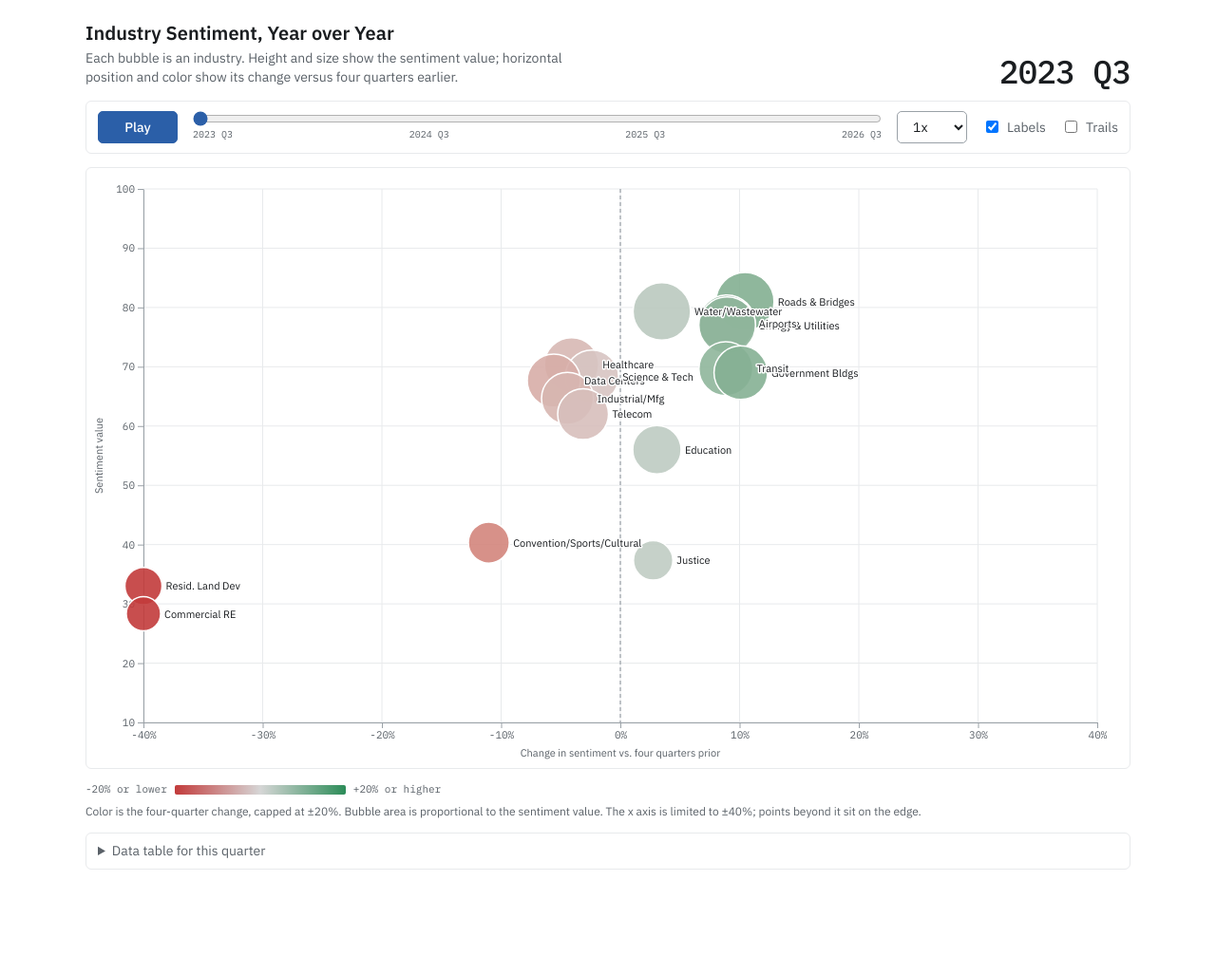
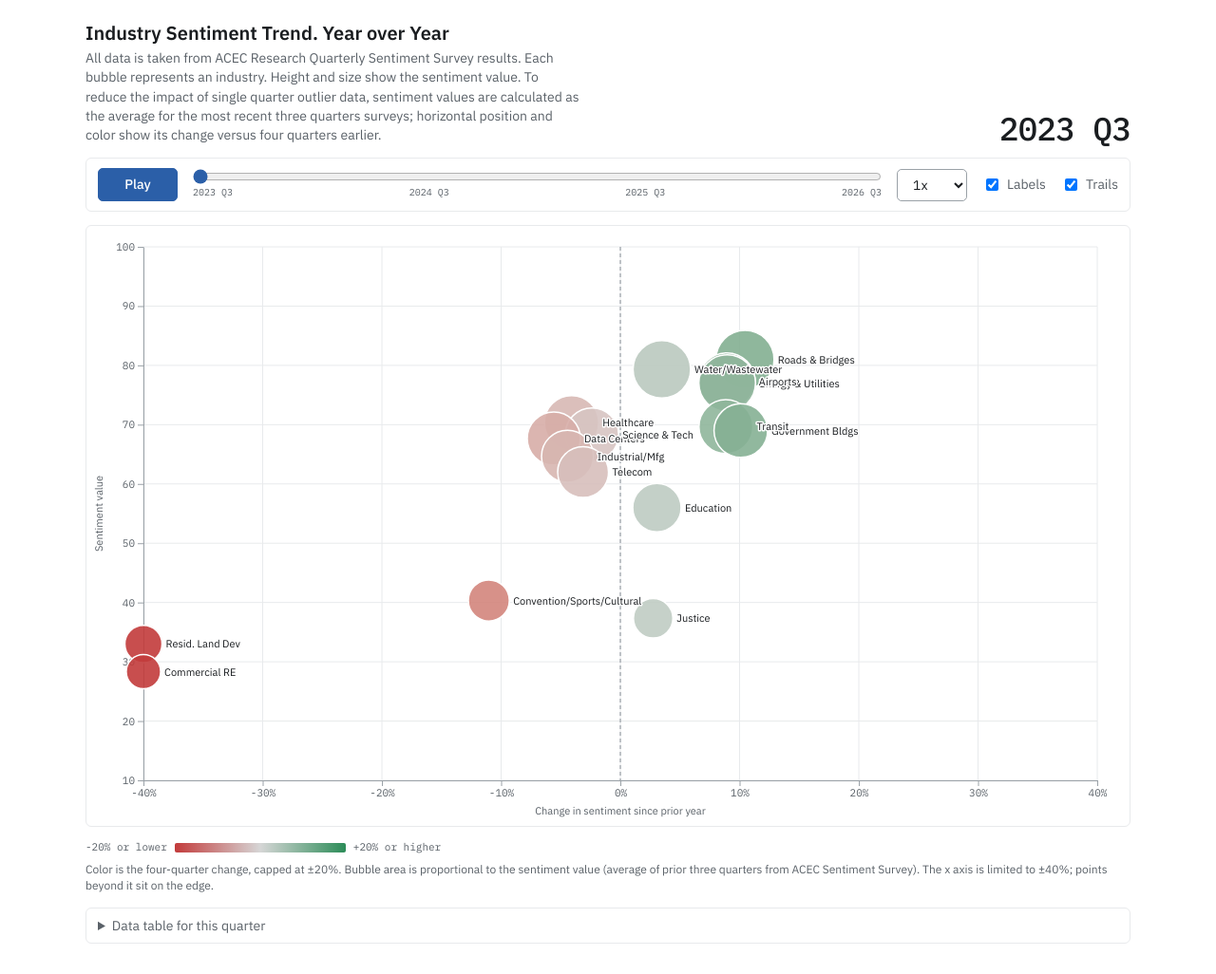
Before and after one commit to RaoulGithub/sentiment-chart, a plain HTML site: page index.html in a window 1280 px wide. Shown: the whole page at 95% size. Before the commit the page ends 948 px from the top, so only its background shows below. Drawn offline with Linux system fonts and the light colour scheme.

Commit message:
Revise header and content for industry sentiment chart
Updated header text and descriptions for clarity. Adjusted checkbox states and modified legend explanation for better understanding.

```diff
--- a/index.html
+++ b/index.html
@@ -21,7 +21,7 @@ body{background:var(--bg);color:var(--fg);font-family:var(--font);font-size:14px
 header{display:flex;flex-wrap:wrap;align-items:flex-end;justify-content:space-between;gap:8px 24px}
 h1{font-size:20px;font-weight:600;margin:0;text-wrap:balance}
 .sub{color:var(--muted);margin:2px 0 0;max-width:62ch}
-.period{font-family:var(--mono);font-size:34px;font-weight:500;letter-spacing:-.02em;font-variant-numeric:tabular-nums;line-height:1}
+.period{font-family:var(--mono);font-size:34px;font-weight:500;letter-spacing:-.02em;font-variant-numeric:tabular-nums;line-height:1;text-align:center}
 .controls{display:flex;flex-wrap:wrap;align-items:center;gap:10px 16px;background:var(--surface);border:1px solid var(--grid);border-radius:6px;padding:10px 12px}
 button,select{font:inherit;color:var(--fg);background:var(--bg);border:1px solid var(--axis);border-radius:5px;padding:6px 12px;cursor:pointer}
 button#play{min-width:84px;font-weight:500;background:var(--accent);border-color:var(--accent);color:#fff}
@@ -56,8 +56,8 @@ body{margin:0}
 <div class="wrap">
   <header>
     <div>
-      <h1>Industry Sentiment, Year over Year</h1>
-      <p class="sub">Each bubble is an industry. Height and size show the sentiment value; horizontal position and color show its change versus four quarters earlier.</p>
+      <h1>Industry Sentiment Trend. Year over Year</h1>
+      <p class="sub">All data is taken from ACEC Research Quarterly Sentiment Survey results. Each bubble represents an industry. Height and size show the sentiment value. To reduce the impact of single quarter outlier data, sentiment values are calculated as the average for the most recent three quarters surveys; horizontal position and color show its change versus four quarters earlier.</p>
     </div>
     <div class="period" id="periodLabel" aria-live="polite"></div>
   </header>
@@ -74,7 +74,7 @@ body{margin:0}
       <option value="550">2x</option>
     </select>
     <label class="chk"><input id="labels" type="checkbox" checked> Labels</label>
-    <label class="chk"><input id="trails" type="checkbox"> Trails</label>
+    <label class="chk"><input id="trails" type="checkbox" checked> Trails</label>
   </div>
 
   <div class="chartbox" id="chartbox">
@@ -84,7 +84,7 @@ body{margin:0}
 
   <div class="legend">
     <div class="ramp"><span>-20% or lower</span><i></i><span>+20% or higher</span></div>
-    <div>Color is the four-quarter change, capped at ±20%. Bubble area is proportional to the sentiment value. The x axis is limited to ±40%; points beyond it sit on the edge.</div>
+    <div>Color is the four-quarter change, capped at ±20%. Bubble area is proportional to the sentiment value (average of prior three quarters from ACEC Sentiment Survey). The x axis is limited to ±40%; points beyond it sit on the edge.</div>
   </div>
 
   <details>
@@ -163,7 +163,7 @@ function layout(){
     .call(g => g.selectAll('.tick line').attr('stroke', css('--axis')));
   ax.selectAll('.tick text').attr('fill', css('--muted'));
   svg.append('text').attr('x', (M.l + W - M.r)/2).attr('y', H - 8).attr('text-anchor', 'middle')
-    .text('Change in sentiment vs. four quarters prior');
+    .text('Change in sentiment since prior year');
   svg.append('text').attr('transform', `translate(13,${(M.t + H - M.b)/2}) rotate(-90)`).attr('text-anchor', 'middle')
     .text('Sentiment value');
 
```
